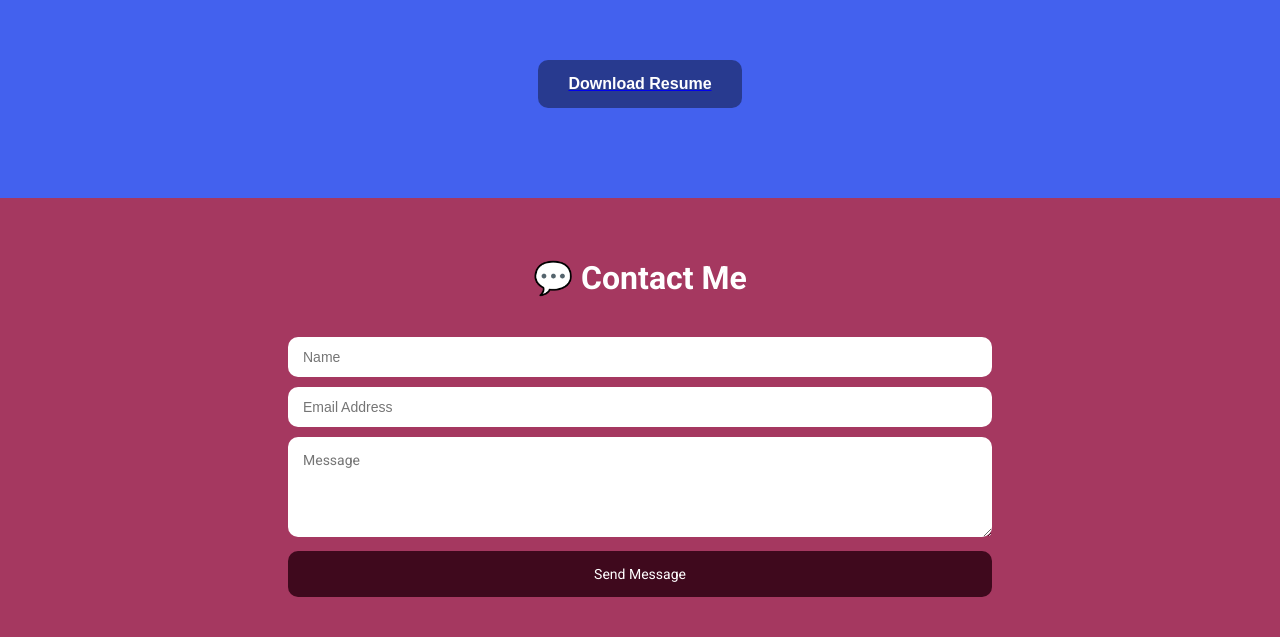
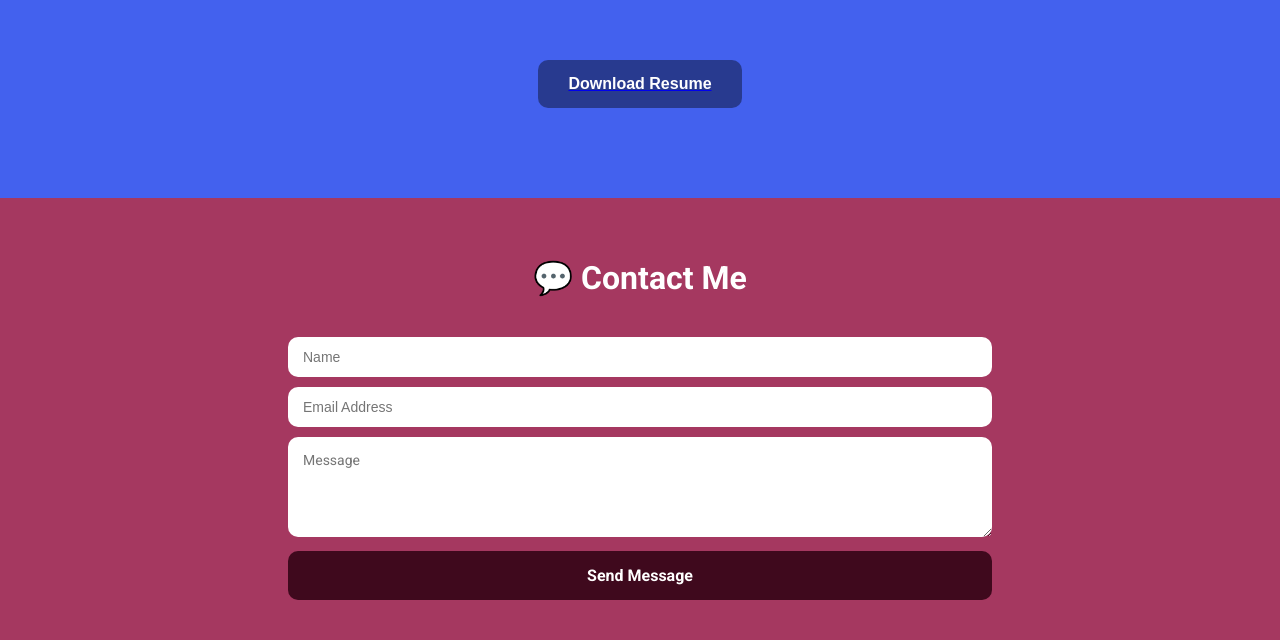
Before and after one commit to dbvker/portfolio, a React (Create React App) app: page / in a window 1280 px wide. Shown: the part 2501-3141 px from the top of the page. Built offline with nearby package versions, Linux system fonts and the light colour scheme.

Commit message:
fixed contact form button styling

```diff
--- a/src/Components/Contact/Contact.css
+++ b/src/Components/Contact/Contact.css
@@ -41,6 +41,8 @@
   cursor: pointer;
   background: #3f091d;
   color: #ffffff;
+  font-size: 16px;
+  font-weight: 700;
 }
 
 @media only screen and (max-width: 900px) {
```
